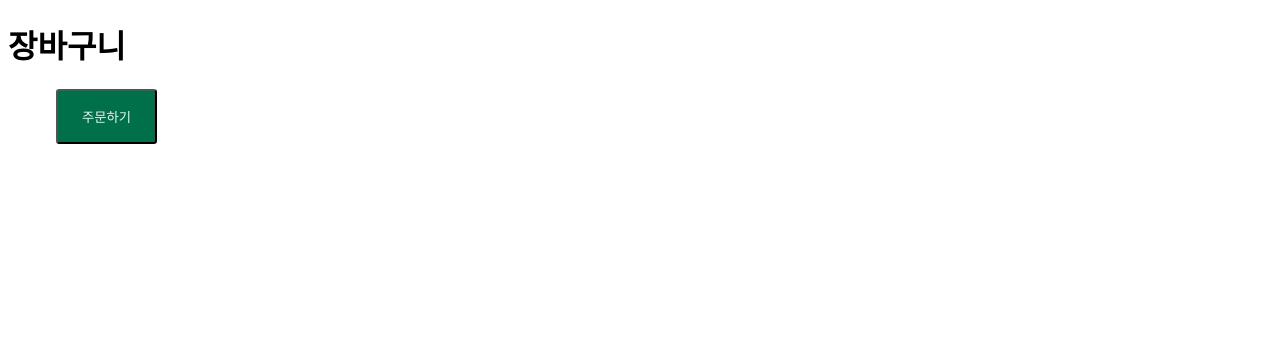
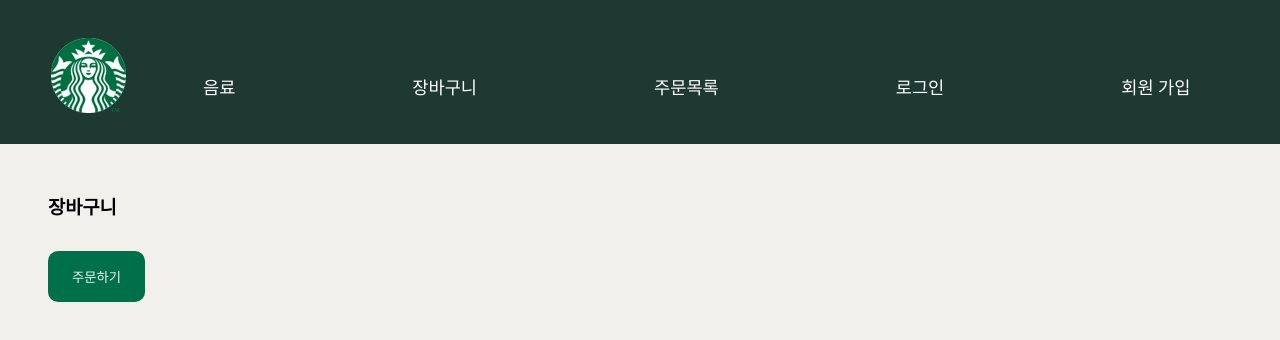
Before and after one commit to aazkgh/starbucks-practice, a website: page cart.html in a window 1280 px wide. Drawn offline with Linux system fonts and the light colour scheme.

Commit message:
design: css changed (detail)
헤더 추가 및 자잘한 조정

```diff
--- a/cart.html
+++ b/cart.html
@@ -6,6 +6,70 @@
     <title>Cart</title>
     <script src="renderCarts_Order.js"></script>
     <style>
+      * {
+        box-sizing: border-box;
+        list-style-type: none;
+        text-decoration: none;
+        color: inherit;
+
+        margin: 0;
+        padding: 0;
+      }
+      html {
+        scroll-behavior: smooth;
+      }
+
+      body {
+        height: 100%;
+
+        background-color: #f1f0eb;
+      }
+
+      #navigation {
+        display: flex;
+        gap: 4.8rem;
+        align-items: flex-end;
+
+        width: 100%;
+        padding: 2.4rem 3.2rem 1.6rem;
+        font-size: 1.1rem;
+
+        &:hover {
+          background-color: #1e3932;
+          color: white;
+        }
+      }
+      .menu {
+        width: 100%;
+        height: fit-content;
+        margin: 1.2rem 2.4rem 1.2rem 0;
+
+        display: flex;
+        justify-content: space-between;
+
+        & a {
+          position: relative;
+          &::after {
+            content: '';
+            position: absolute;
+            left: 0;
+            bottom: -0.5rem;
+            height: 0.1rem;
+            width: 100%;
+
+            background: white;
+
+            transition: transform 0.5s;
+            transform: scaleX(0);
+          }
+          &:hover::after {
+            transform: scaleX(1);
+          }
+        }
+      }
+      .title {
+        margin: 3rem 3rem 1rem 3rem;
+      }
       .cartList {
         margin-left: 3rem;
       }
@@ -13,8 +77,10 @@
       .cart-item {
         display: flex;
         align-items: center;
-        margin-bottom: 1rem;
+        margin-bottom: 0.5rem;
         font-weight: bold;
+        padding-top: 0.5rem;
+        border-top: 2px solid #00704a;
       }
 
       .cart-item img {
@@ -29,17 +95,32 @@
       }
 
       .orderBtn {
-        margin-left: 3rem;
+        margin: 1rem 3rem 3rem 3rem;
         padding: 1rem 1.5rem;
         background-color: #00704a;
         color: #f2f1f0;
-        border-radius: 0.2rem;
+        border: none;
+        border-radius: 10px;
       }
     </style>
   </head>
   <body>
-    <section class="title"></section>
-      <h1>장바구니</h1>
+    <header>
+      <nav id="navigation">
+        <a href="starbucks.html"
+          ><img src="./images/logo.png" alt="스타벅스 로고"
+        /></a>
+        <ul class="menu">
+          <li><a href="productList.html">음료</a></li>
+          <li><a href="cart.html">장바구니</a></li>
+          <li><a href="orderList.html">주문목록</a></li>
+          <li><a href="login.html">로그인</a></li>
+          <li><a href="signUp.html">회원 가입</a></li>
+        </ul>
+      </nav>
+    </header>
+    <section class="title">
+      <h3>장바구니</h3>
     </section>
     <section class="cartList" id="cartList"></section>
     <button class="orderBtn" onclick="order()">주문하기</button>
```
